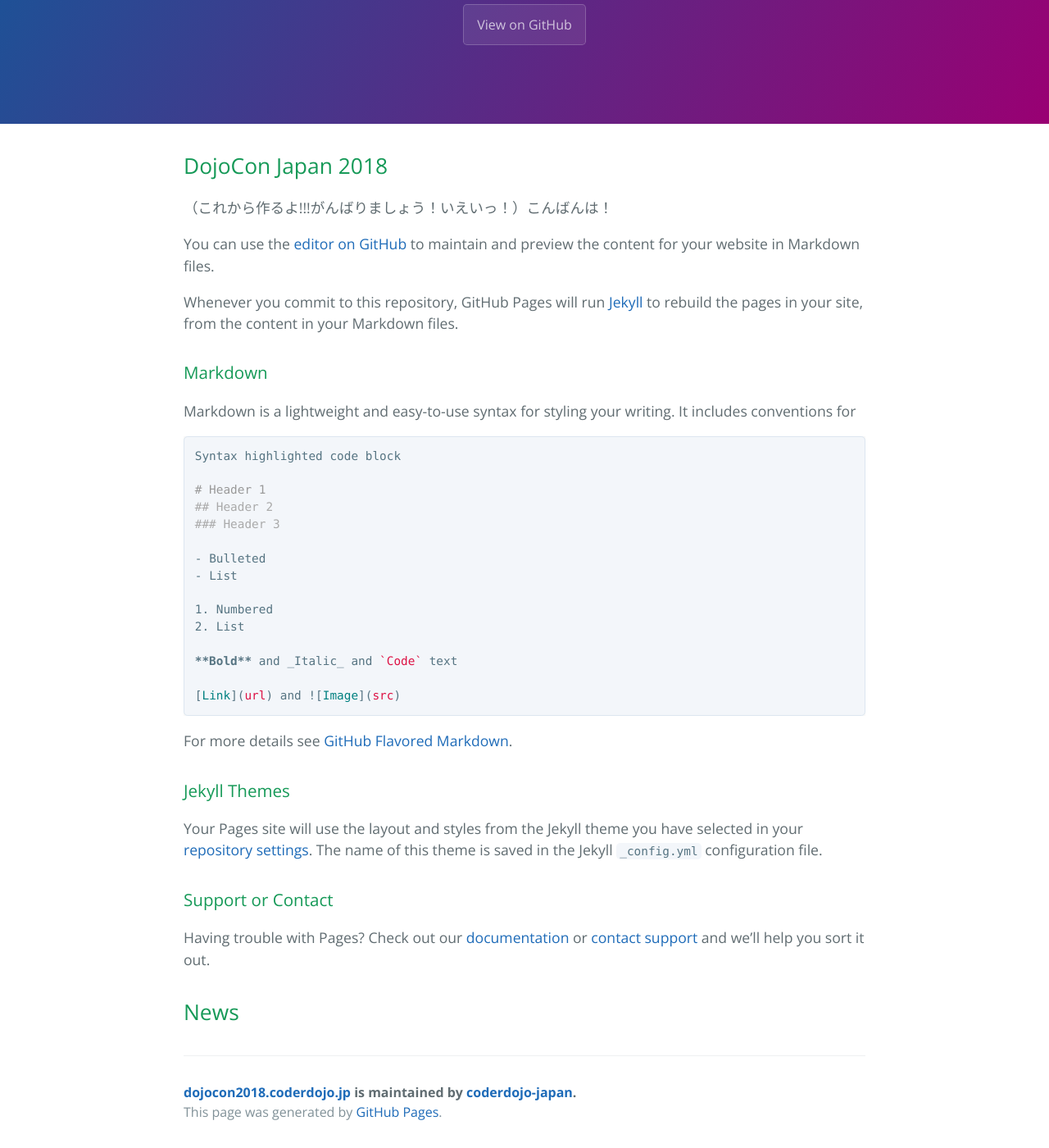
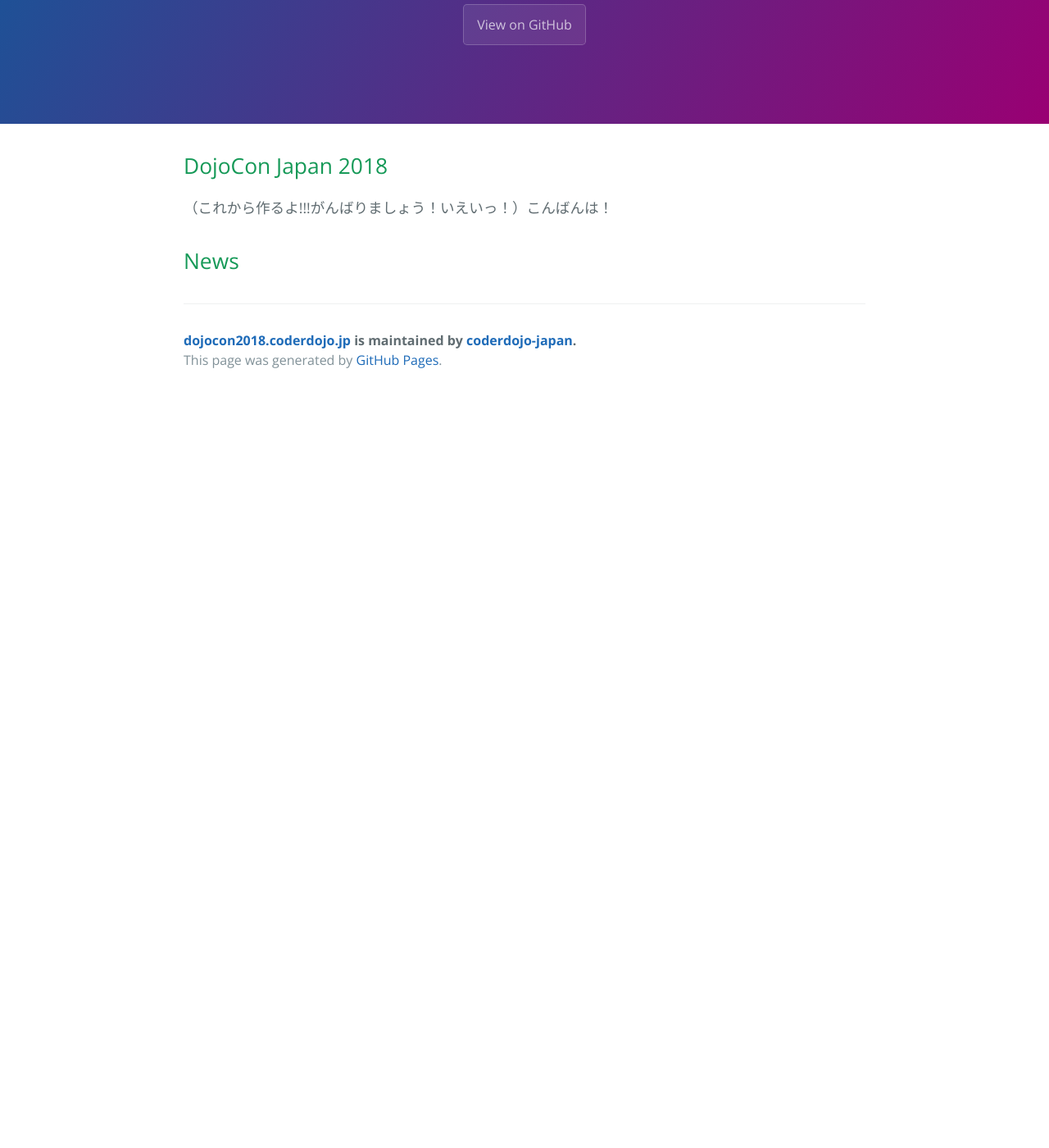
Before and after one commit to coderdojo-japan/dojocon2018.coderdojo.jp, a Jekyll site: the page built from index.md, in a window 1280 px wide and 1400 px high, scrolled down 185 px. Shown: the whole window at 82% size. Built offline with Jekyll 4.4.1, drawn with Linux system fonts in a browser that asks for light colours; our own code applies the rules of GitHub Pages for plain Markdown files; the repository's description, which GitHub fills in, is left out; after the commit the page ends 900 px from its top, so only the background shows below that.

Commit message:
Update index.md

````diff
--- a/index.md
+++ b/index.md
@@ -1,39 +1,3 @@
 ## DojoCon Japan 2018
 
 （これから作るよ!!!がんばりましょう！いえいっ！）こんばんは！
-
-You can use the [editor on GitHub](https://github.com/coderdojo-japan/dojocon2018.coderdojo.jp/edit/master/README.md) to maintain and preview the content for your website in Markdown files.
-
-Whenever you commit to this repository, GitHub Pages will run [Jekyll](https://jekyllrb.com/) to rebuild the pages in your site, from the content in your Markdown files.
-
-### Markdown
-
-Markdown is a lightweight and easy-to-use syntax for styling your writing. It includes conventions for
-
-```markdown
-Syntax highlighted code block
-
-# Header 1
-## Header 2
-### Header 3
-
-- Bulleted
-- List
-
-1. Numbered
-2. List
-
-**Bold** and _Italic_ and `Code` text
-
-[Link](url) and ![Image](src)
-```
-
-For more details see [GitHub Flavored Markdown](https://guides.github.com/features/mastering-markdown/).
-
-### Jekyll Themes
-
-Your Pages site will use the layout and styles from the Jekyll theme you have selected in your [repository settings](https://github.com/coderdojo-japan/dojocon2018.coderdojo.jp/settings). The name of this theme is saved in the Jekyll `_config.yml` configuration file.
-
-### Support or Contact
-
-Having trouble with Pages? Check out our [documentation](https://help.github.com/categories/github-pages-basics/) or [contact support](https://github.com/contact) and we’ll help you sort it out.
````
